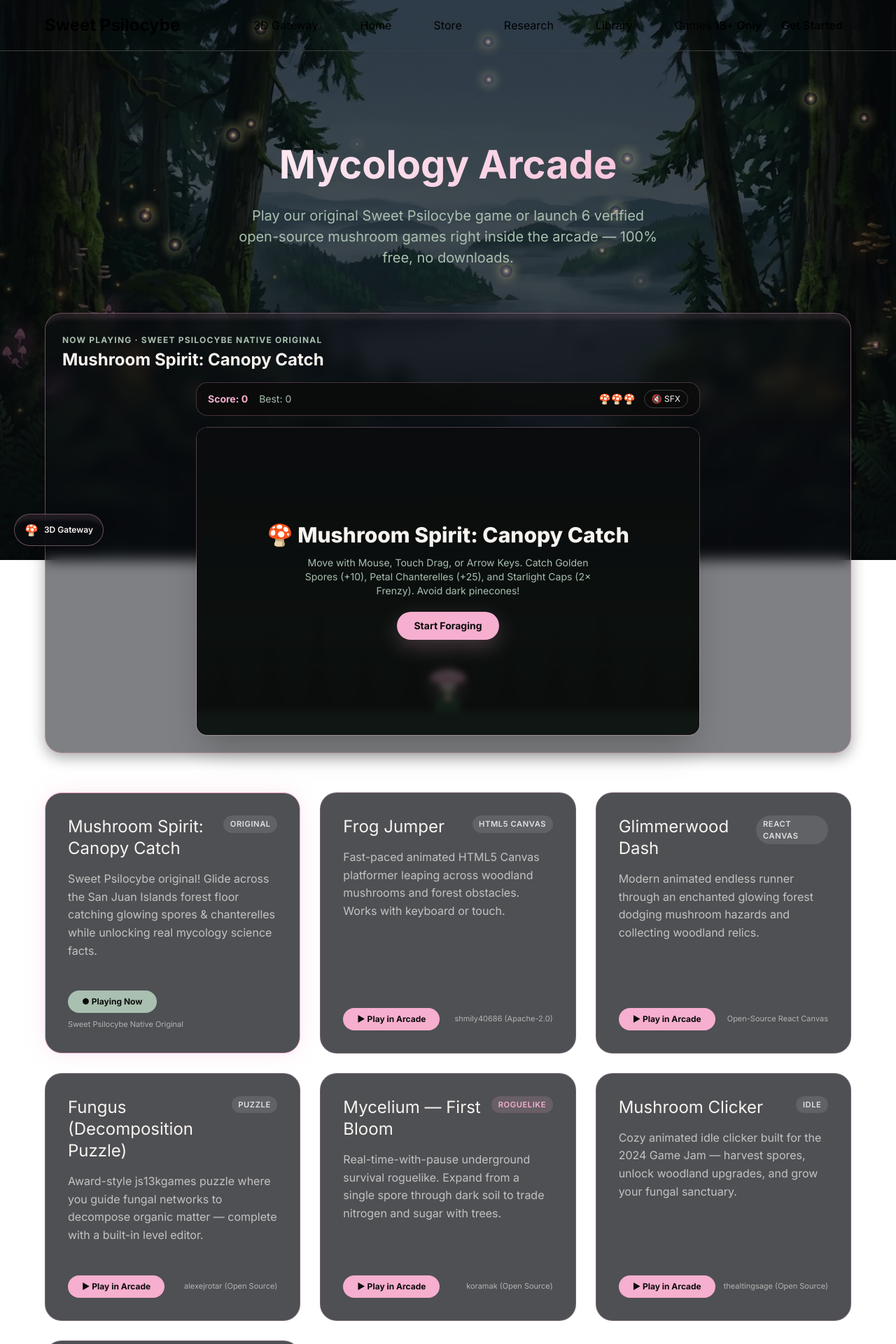
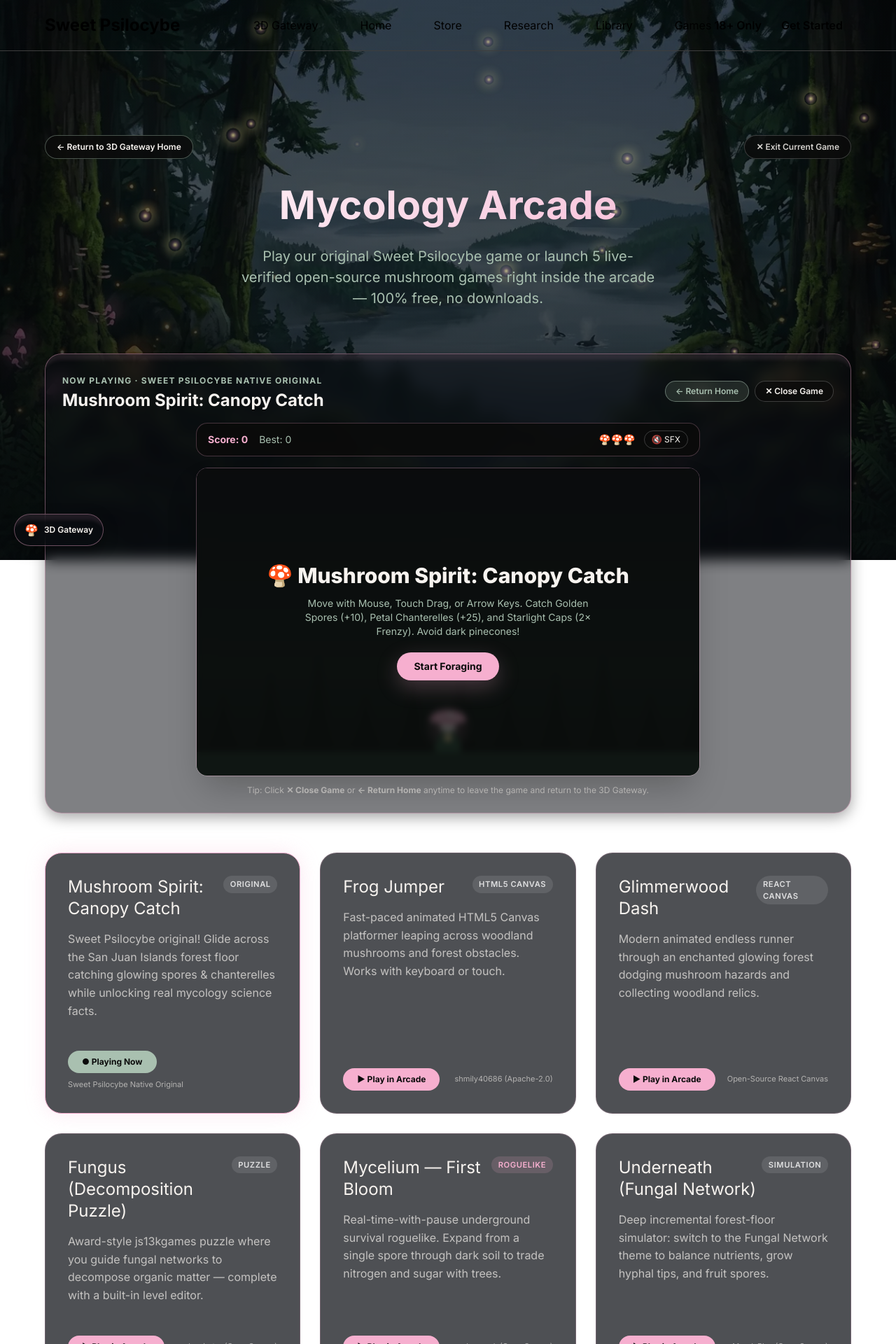
Before and after one commit to executiveusa/sweet-psilocybe-landing, a Next.js app: page /games in a window 1280 px wide. Shown: the top 1920 px of the page at 70% size. Built offline with nearby package versions, Linux system fonts and the light colour scheme; no server answers.

Commit message:
fix(games): remove non-playable Mushroom Clicker and add always-accessible return-home & exit controls

```diff
--- a/src/app/games/page.tsx
+++ b/src/app/games/page.tsx
@@ -1,6 +1,8 @@
 "use client";
 
-import React, { useRef, useState } from "react";
+import React, { useEffect, useRef, useState } from "react";
+import Link from "next/link";
+import { useRouter } from "next/navigation";
 import { motion } from "framer-motion";
 import CanopyCatchGame from "@/components/Games/CanopyCatchGame";
 import {
@@ -84,18 +86,6 @@ const ARCADE_GAMES: ArcadeGame[] = [
     credit: "koramak (Open Source)",
   },
   {
-    id: "mushroom-clicker",
-    title: "Mushroom Clicker",
-    description:
-      "Cozy animated idle clicker built for the 2024 Game Jam — harvest spores, unlock woodland upgrades, and grow your fungal sanctuary.",
-    tech: "html5",
-    badgeLabel: "Idle",
-    kind: "embed",
-    embedUrl: "https://thealtingsage.github.io/mushroom-clicker/",
-    repoUrl: "https://github.com/thealtingsage/mushroom-clicker",
-    credit: "thealtingsage (Open Source)",
-  },
-  {
     id: "underneath-fungal",
     title: "Underneath (Fungal Network)",
     description:
@@ -110,11 +100,34 @@ const ARCADE_GAMES: ArcadeGame[] = [
 ];
 
 export default function GamesPage() {
-  const [selected, setSelected] = useState<ArcadeGame>(ARCADE_GAMES[0]);
+  const router = useRouter();
+  const [selected, setSelected] = useState<ArcadeGame | null>(ARCADE_GAMES[0]);
   const [iframeKey, setIframeKey] = useState(0);
   const [iframeLoading, setIframeLoading] = useState(false);
+  const [isFullscreen, setIsFullscreen] = useState(false);
   const cabinetRef = useRef<HTMLDivElement | null>(null);
   const frameWrapRef = useRef<HTMLDivElement | null>(null);
+
+  useEffect(() => {
+    const onFsChange = () => {
+      setIsFullscreen(Boolean(document.fullscreenElement));
+    };
+    const onKeyDown = (e: KeyboardEvent) => {
+      if (e.key === "Escape") {
+        if (document.fullscreenElement) {
+          document.exitFullscreen().catch(() => {});
+        } else if (selected) {
+          setSelected(null);
+        }
+      }
+    };
+    document.addEventListener("fullscreenchange", onFsChange);
+    window.addEventListener("keydown", onKeyDown);
+    return () => {
+      document.removeEventListener("fullscreenchange", onFsChange);
+      window.removeEventListener("keydown", onKeyDown);
+    };
+  }, [selected]);
 
   const selectGame = (game: ArcadeGame) => {
     setSelected(game);
@@ -122,7 +135,27 @@ export default function GamesPage() {
       setIframeLoading(true);
       setIframeKey((k) => k + 1);
     }
+    window.setTimeout(() => {
       cabinetRef.current?.scrollIntoView({ behavior: "smooth", block: "start" });
+    }, 40);
+  };
+
+  const exitGame = () => {
+    if (document.fullscreenElement) {
+      document.exitFullscreen().catch(() => {});
+    }
+    setSelected(null);
+  };
+
+  const returnHome = () => {
+    if (document.fullscreenElement) {
+      document
+        .exitFullscreen()
+        .catch(() => {})
+        .finally(() => router.push("/"));
+    } else {
+      router.push("/");
+    }
   };
 
   const toggleFullscreen = () => {
@@ -137,6 +170,25 @@ export default function GamesPage() {
 
   return (
     <GamesWrapper>
+      {/* Top Quick-Return Bar */}
+      <div className="mb-6 flex flex-wrap items-center justify-between gap-3">
+        <Link
+          href="/"
+          className="inline-flex items-center gap-2 rounded-full border border-fern/40 bg-ink/80 px-4 py-2 text-xs font-semibold text-cream backdrop-blur-md transition hover:border-petal hover:text-petal"
+        >
+          ← Return to 3D Gateway Home
+        </Link>
+        {selected && (
+          <button
+            type="button"
+            onClick={exitGame}
+            className="inline-flex items-center gap-1.5 rounded-full border border-white/20 bg-ink/80 px-4 py-2 text-xs font-semibold text-cream/85 backdrop-blur-md transition hover:border-petal hover:text-petal cursor-pointer"
+          >
+            ✕ Exit Current Game
+          </button>
+        )}
+      </div>
+
       <GamesHero
         as={motion.div}
         initial={{ opacity: 0, y: 20 }}
@@ -145,12 +197,14 @@ export default function GamesPage() {
       >
         <h1>Mycology Arcade</h1>
         <p>
-          Play our original Sweet Psilocybe game or launch 6 verified open-source
-          mushroom games right inside the arcade — 100% free, no downloads.
+          Play our original Sweet Psilocybe game or launch 5 live-verified
+          open-source mushroom games right inside the arcade — 100% free, no
+          downloads.
         </p>
       </GamesHero>
 
       {/* Active In-Page Arcade Cabinet */}
+      {selected && (
         <section
           ref={cabinetRef}
           className="custom-bg mb-14 rounded-3xl p-4 sm:p-6"
@@ -166,6 +220,20 @@ export default function GamesPage() {
             </div>
 
             <div className="flex flex-wrap items-center gap-2">
+              <button
+                type="button"
+                onClick={returnHome}
+                className="rounded-full border border-fern/50 bg-fern/15 px-3.5 py-1.5 text-xs font-semibold text-fern hover:bg-fern/25 transition cursor-pointer"
+              >
+                ← Return Home
+              </button>
+              <button
+                type="button"
+                onClick={exitGame}
+                className="rounded-full border border-white/20 bg-ink/70 px-3.5 py-1.5 text-xs font-semibold text-cream hover:border-petal transition cursor-pointer"
+              >
+                ✕ Close Game
+              </button>
               {selected.kind === "embed" && selected.embedUrl && (
                 <>
                   <button
@@ -174,16 +242,16 @@ export default function GamesPage() {
                       setIframeLoading(true);
                       setIframeKey((k) => k + 1);
                     }}
-                  className="rounded-full border border-white/20 bg-ink/70 px-3.5 py-1.5 text-xs font-semibold text-cream hover:border-petal"
+                    className="rounded-full border border-white/20 bg-ink/70 px-3.5 py-1.5 text-xs font-semibold text-cream hover:border-petal cursor-pointer"
                   >
                     ↻ Restart
                   </button>
                   <button
                     type="button"
                     onClick={toggleFullscreen}
-                  className="rounded-full border border-white/20 bg-ink/70 px-3.5 py-1.5 text-xs font-semibold text-cream hover:border-petal"
+                    className="rounded-full border border-white/20 bg-ink/70 px-3.5 py-1.5 text-xs font-semibold text-cream hover:border-petal cursor-pointer"
                   >
-                  ⛶ Fullscreen
+                    {isFullscreen ? "✕ Exit Fullscreen" : "⛶ Fullscreen"}
                   </button>
                   <a
                     href={selected.embedUrl}
@@ -209,12 +277,34 @@ export default function GamesPage() {
           </div>
 
           {selected.kind === "native" ? (
+            <div ref={frameWrapRef} className="relative">
               <CanopyCatchGame />
+            </div>
           ) : (
             <div
               ref={frameWrapRef}
-            className="relative h-[480px] w-full overflow-hidden rounded-2xl border border-petal/25 bg-ink sm:h-[580px]"
+              className="relative h-[540px] w-full overflow-hidden rounded-2xl border border-petal/25 bg-ink sm:h-[640px]"
             >
+              {/* Always-clickable Escape / Return Home overlay inside Fullscreen */}
+              {isFullscreen && (
+                <div className="absolute right-3 top-3 z-30 flex items-center gap-2 rounded-full border border-white/20 bg-ink/90 px-2.5 py-1.5 backdrop-blur-md shadow-xl">
+                  <button
+                    type="button"
+                    onClick={toggleFullscreen}
+                    className="rounded-full bg-white/10 px-3 py-1 text-xs font-semibold text-cream hover:bg-white/20 cursor-pointer"
+                  >
+                    ✕ Exit Fullscreen
+                  </button>
+                  <button
+                    type="button"
+                    onClick={returnHome}
+                    className="rounded-full bg-petal px-3 py-1 text-xs font-bold text-ink hover:bg-spore cursor-pointer"
+                  >
+                    ← Return Home
+                  </button>
+                </div>
+              )}
+
               {iframeLoading && (
                 <div className="absolute inset-0 z-10 flex flex-col items-center justify-center gap-2 bg-ink/85 text-sm text-petal">
                   <span>🍄 Loading {selected.title}...</span>
@@ -231,12 +321,19 @@ export default function GamesPage() {
               />
             </div>
           )}
+
+          <p className="mt-3 text-center text-xs text-cream/60">
+            Tip: Click <strong>✕ Close Game</strong> or{" "}
+            <strong>← Return Home</strong> anytime to leave the game and
+            return to the 3D Gateway.
+          </p>
         </section>
+      )}
 
       {/* Arcade Game Selector Grid */}
       <GamesGrid>
         {ARCADE_GAMES.map((game, i) => {
-          const isCurrent = selected.id === game.id;
+          const isCurrent = selected?.id === game.id;
           return (
             <GameCard
               as={motion.div}
@@ -264,7 +361,7 @@ export default function GamesPage() {
                 <button
                   type="button"
                   onClick={() => selectGame(game)}
-                  className={`rounded-full px-5 py-2 text-xs font-bold transition ${
+                  className={`rounded-full px-5 py-2 text-xs font-bold transition cursor-pointer ${
                     isCurrent
                       ? "bg-fern text-ink"
                       : "bg-petal text-ink hover:bg-spore"
```
Lines whose indentation alone changed are shown as unchanged.
